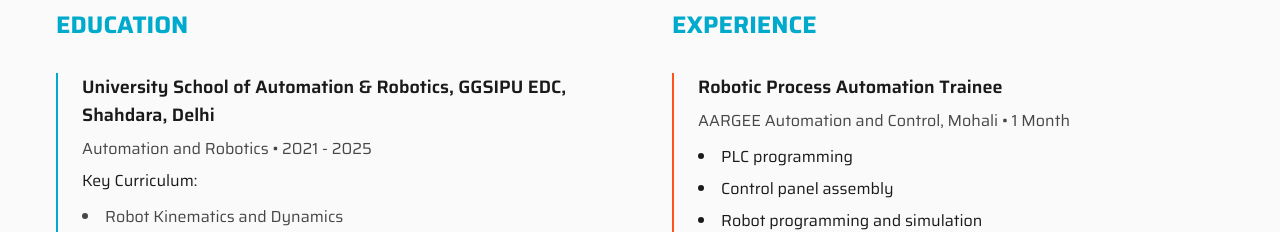
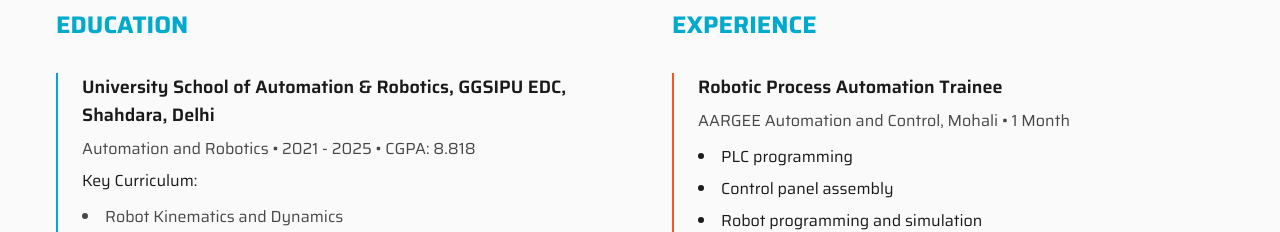
Before and after one commit to rudrasharma-git/rudra-portfoliowebsite, a React (Vite) app: page / in a window 1280 px wide. Shown: the part 1260-1492 px from the top of the page. Built offline with nearby package versions, Linux system fonts and the light colour scheme; the HTML template or start-up script is replaced by a standard one.

Commit message:
Add CGPA to education details in About component

```diff
--- a/src/components/About.tsx
+++ b/src/components/About.tsx
@@ -33,7 +33,7 @@ Equipped with multidisciplinary expertise and guided by strong business ethics a
                   University School of Automation & Robotics, GGSIPU EDC, Shahdara, Delhi
                 </h4>
                 <p className="text-base text-card-foreground/80 mb-2">
-                  Automation and Robotics • 2021 - 2025
+                  Automation and Robotics • 2021 - 2025 • CGPA: 8.818
                 </p>
                 <p className="text-base text-card-foreground mb-3">
                   Key Curriculum:
```
